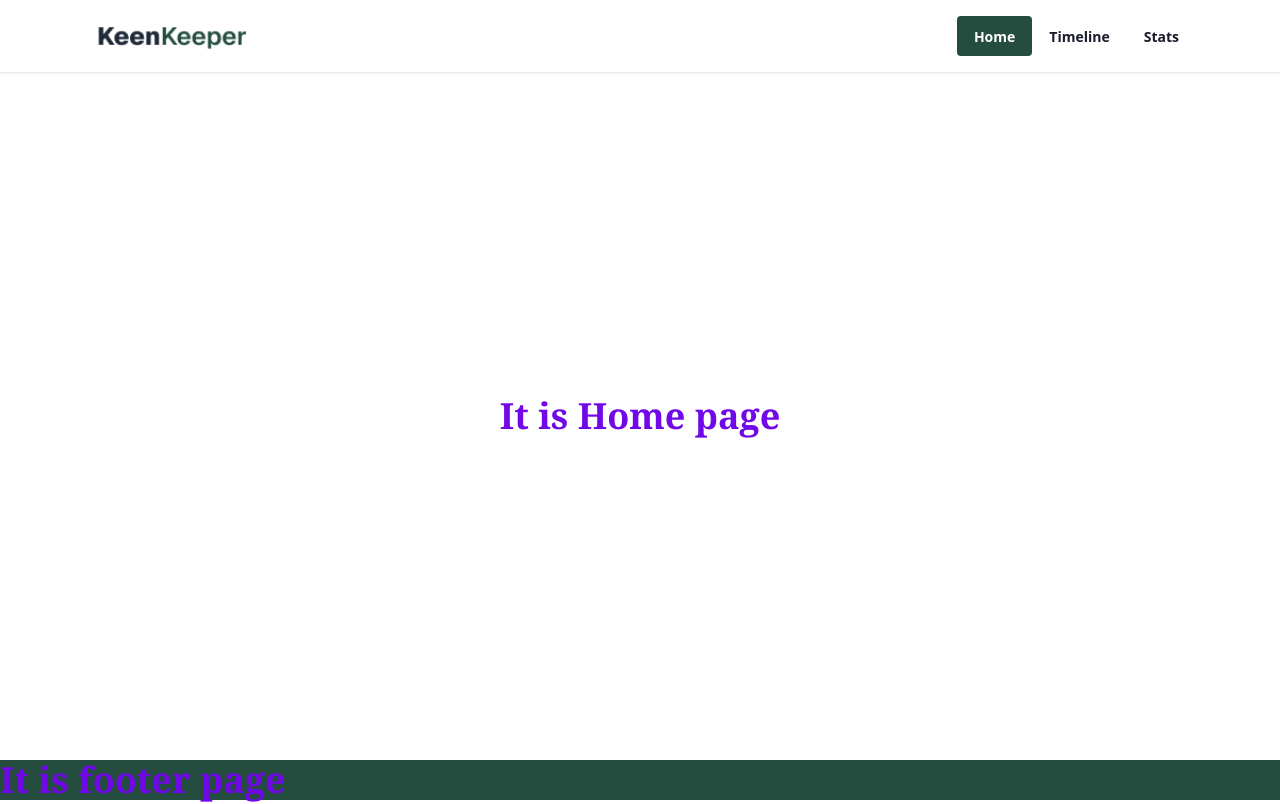
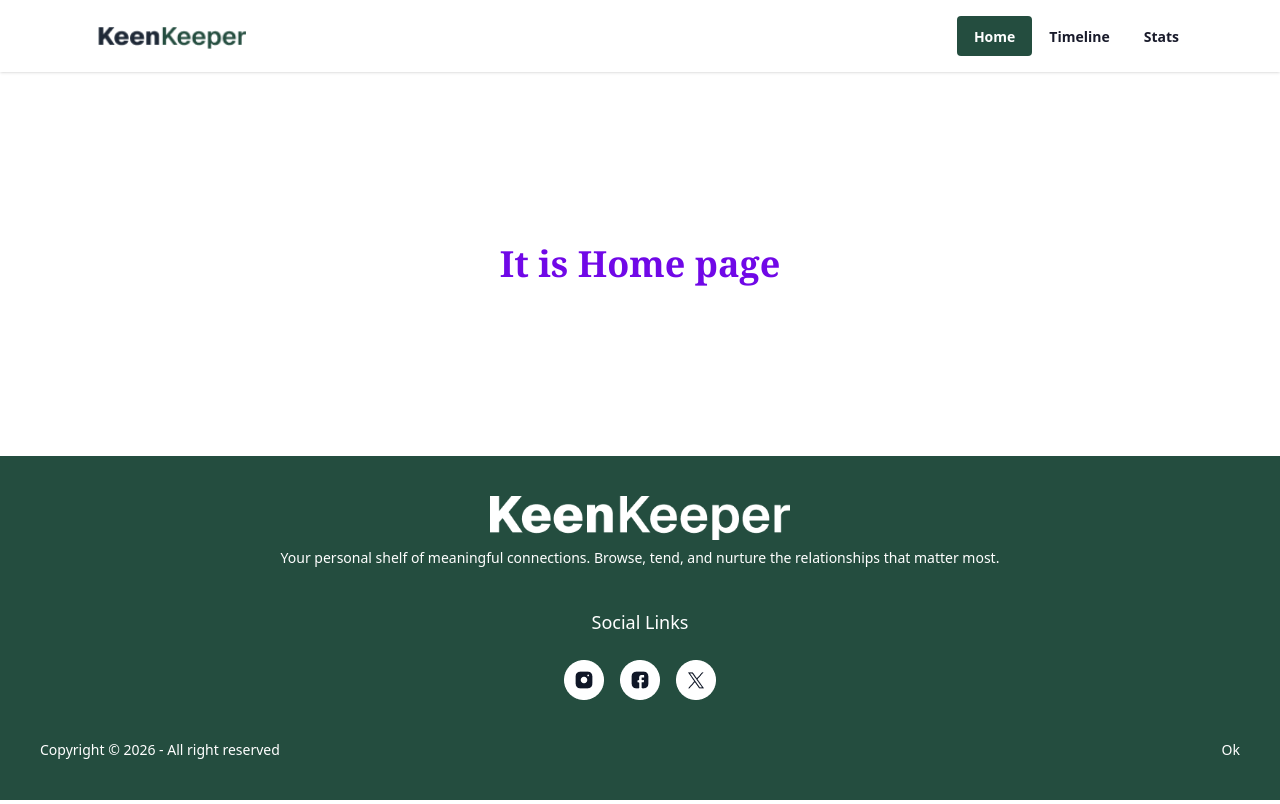
Before and after one commit to Nafiul-Islam-Eshan/KeenKeeper, a Next.js app: page / in a window 1280 px wide. Built offline with nearby package versions, Linux system fonts and the light colour scheme.

Commit message:
Navbar: Set active link and path for dropdown link  Footer: Cooking...

```diff
--- a/src/Component/Footer/page.jsx
+++ b/src/Component/Footer/page.jsx
@@ -1,11 +1,37 @@
-import React from 'react';
+import Image from "next/image";
+import { logoxl, insta, fb, twitter } from "@/assets";
+import React from "react";
 
 const FooterPage = () => {
-    return (
-        <footer className='bg-[#244D3F] text-4xl font-serif text-violet-700 font-extrabold' >
-            It is footer page
-        </footer>
-    );
+  return (
+    <footer className="footer footer-horizontal footer-center bg-[#244D3F] text-primary-content p-10 lg:px-[245] md:px-[150] ">
+      <aside>
+        <Image src={logoxl} alt="KeenKeeper Logo" width={300} height={300} />
+        <p className="">
+          Your personal shelf of meaningful connections. Browse, tend, and
+          nurture the relationships that matter most.
+        </p>
+
+      </aside>
+      <nav>
+        <h3 className="text-lg pb-4">Social Links</h3>
+        <div className="grid grid-flow-col gap-4">
+          {/* Insta */}
+          <Image src={insta} alt="Instagrame Logo" width={40} height={40} />
+
+          {/* Fb */}
+          <Image src={fb} alt="Facebook Logo" width={40} height={40} />
+
+          {/* Twitter */}
+          <Image src={twitter} alt="Twitter Logo" width={40} height={40} />
+        </div>
+      </nav>
+      <div className="w-full flex flex-col md:flex-row items-center justify-between">
+        <p>Copyright © {new Date().getFullYear()} - All right reserved</p>
+        <p>Ok</p>
+      </div>
+    </footer>
+  );
 };
 
 export default FooterPage;
--- a/src/Component/navbar/page.jsx
+++ b/src/Component/navbar/page.jsx
@@ -36,13 +36,28 @@ const NavbarPage = () => {
             className="menu menu-sm dropdown-content bg-base-100 rounded-box z-1 mt-3 w-52 p-2 shadow"
           >
             <li>
-              <Link href="/">Home</Link>
+              <Link
+              href="/"
+              className={`btn btn-ghost text-md ${pathname == "/" && " bg-[#244D3F]  text-white font-bold"}`}
+            >
+              Home
+            </Link>
             </li>
             <li>
-              <Link href="/">Timeline</Link>
+              <Link
+              href="/timeline"
+              className={`btn btn-ghost text-md ${pathname == "/timeline" && " bg-[#244D3F]  text-white font-bold"}`}
+            >
+              Timeline
+            </Link>
             </li>
             <li>
-              <Link href="/">Stats</Link>
+              <Link
+              href="/stats"
+              className={`btn btn-ghost text-md ${pathname == "/stats" && " bg-[#244D3F]  text-white font-bold"}`}
+            >
+              Stats
+            </Link>
             </li>
           </ul>
         </div>
--- /dev/null
+++ b/src/assets/index.js
@@ -0,0 +1,9 @@
+// src/assets/index.js
+export { default as call } from "./call.png";
+export { default as fb } from "./facebook.png";
+export { default as insta } from "./instagram.png";
+export { default as logoxl } from "./logo-xl.png";
+export { default as logo } from "./logo.png";
+export { default as txt } from "./text.png";
+export { default as twitter } from "./twitter.png";
+export { default as video } from "./video.png";
```
